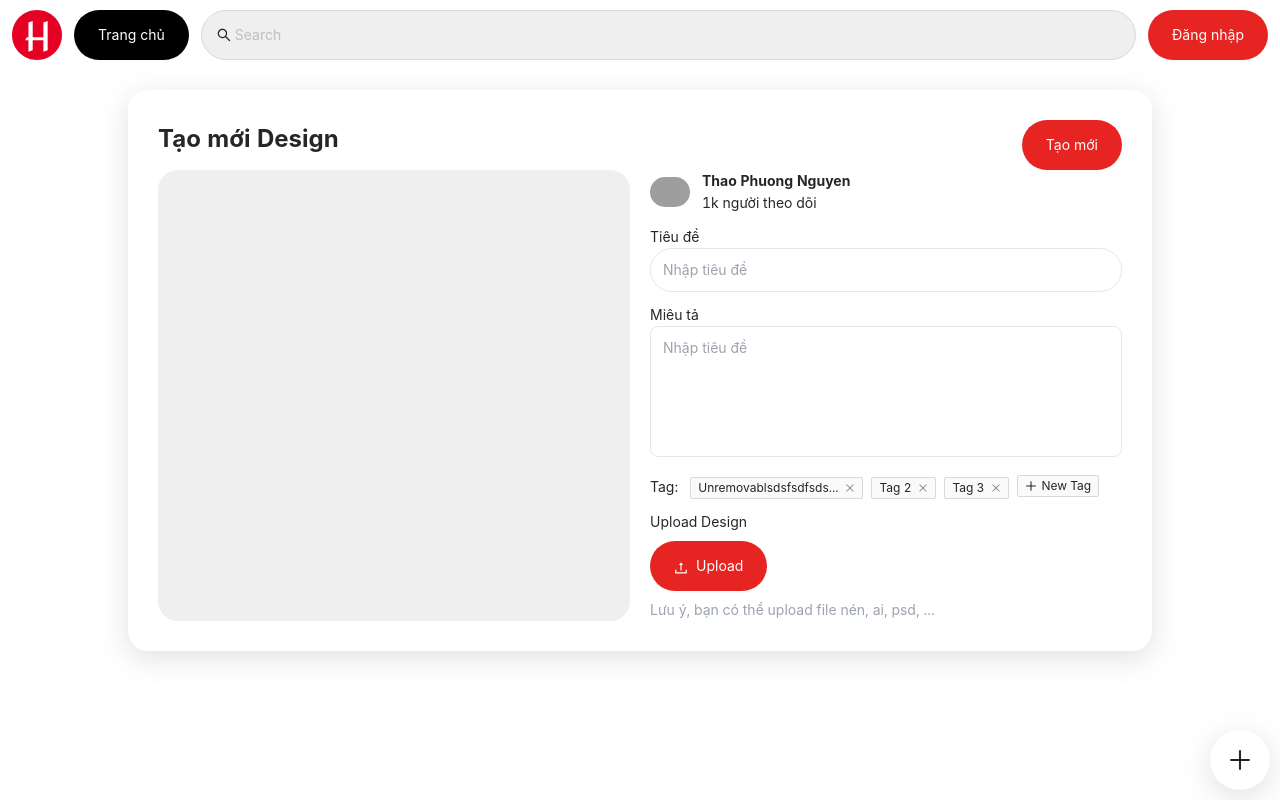
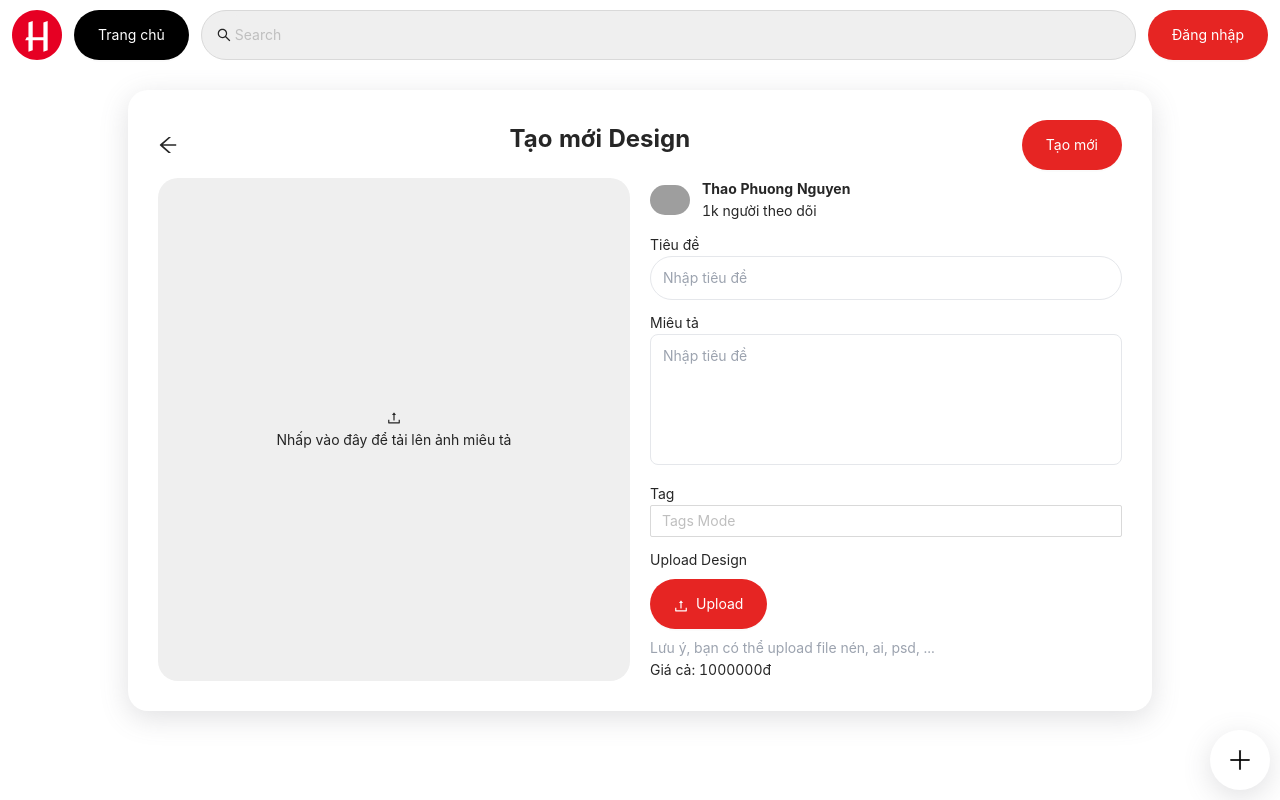
Before and after one commit to tvthag1611/btl-ltw, a React (Create React App) app: page /create in a window 1280 px wide. Built offline with nearby package versions, Linux system fonts and the light colour scheme; grey boxes are pictures that could not be loaded.

Commit message:
show posts

```diff
--- a/package.json
+++ b/package.json
@@ -2,6 +2,7 @@
   "name": "btl-ltw",
   "version": "0.1.0",
   "private": true,
+  "proxy": "http://127.0.0.1:8081/api",
   "dependencies": {
     "@ant-design/icons": "^4.7.0",
     "@craco/craco": "^6.3.0",
--- a/src/components/create/CreatePicture.js
+++ b/src/components/create/CreatePicture.js
@@ -1,48 +1,99 @@
-import { PlusOutlined, UploadOutlined } from "@ant-design/icons";
-import { Button, Input, message, Tag, Tooltip, Upload } from "antd";
+import {
+  ArrowLeftOutlined,
+  PlusOutlined,
+  UploadOutlined,
+} from "@ant-design/icons";
+import { message, Tag, Tooltip, Upload, Select } from "antd";
 import React, { useState } from "react";
+import { useNavigate } from "react-router";
 import MyButton from "../../elements/button/MyButton";
 import "./CreatePicture.css";
+
+const { Option } = Select;
+
 export default function CreatePicture() {
-  const [tags, setTags] = useState([
-    "Unremovablsdsfsdfsdsfsdfsdfsde",
-    "Tag 2",
-    "Tag 3",
-  ]);
+  const navigate = useNavigate();
+  const [postDesignCreate, setPostDesignCreate] = useState({
+    title: "",
+    description: "",
+    tags: [],
+    fileDesign: null,
+    imageDescription: null,
+  });
 
-  const [isAddTag, setIsAddTag] = useState(false);
-
-  const handleClose = (removedTag) => {
-    setTags(tags.filter((tag) => tag !== removedTag));
+  const onChangeTag = (value) => {
+    setPostDesignCreate({
+      ...postDesignCreate,
+      tags: value,
+    });
   };
 
-  const props = {
-    name: "file",
-    action: "https://www.mocky.io/v2/5cc8019d300000980a055e76",
-    headers: {
-      authorization: "authorization-text",
-    },
-    onChange(info) {
-      if (info.file.status !== "uploading") {
-        console.log(info.file, info.fileList);
-      }
-      if (info.file.status === "done") {
-        message.success(`${info.file.name} file uploaded successfully`);
-      } else if (info.file.status === "error") {
-        message.error(`${info.file.name} file upload failed.`);
-      }
-    },
+  const beforeUploadImage = (file) => {
+    if (file.type !== "image/png" && file.type !== "image/jpeg") {
+      message.error(`${file.name} is not a image file`);
+    }
+    return file.type === "image/png" || file.type === "image/jpeg"
+      ? true
+      : Upload.LIST_IGNORE;
+  };
+
+  const handleChangeInput = (e) => {
+    setPostDesignCreate({
+      ...postDesignCreate,
+      [e.target.name]: e.target.value,
+    });
+  };
+
+  const handleChange = ({ file }) => {
+    setPostDesignCreate({
+      ...postDesignCreate,
+      imageDescription: file.originFileObj,
+    });
+  };
+
+  const handleChangeFile = ({ file }) => {
+    setPostDesignCreate({
+      ...postDesignCreate,
+      fileDesign: file.originFileObj,
+    });
   };
 
   return (
     <div className="py-5">
       <div className="create-picture mx-auto">
-        <div className="flex flex-row items-center justify-between">
+        <div className="flex flex-row items-center justify-between mb-2">
+          <ArrowLeftOutlined
+            className="text-xl cursor-pointer"
+            onClick={() => navigate(-1)}
+          />
           <h1>Tạo mới Design</h1>
-          <MyButton className="btn-red">Tạo mới</MyButton>
+          <MyButton
+            className="btn-red"
+            onClick={() => console.log(postDesignCreate)}
+          >
+            Tạo mới
+          </MyButton>
         </div>
         <form className="flex flex-row">
-          <div className="upload-create flex-1 mr-5"></div>
+          <div className="upload-create flex-1 mr-5 flex items-center justify-center">
+            {postDesignCreate.imageDescription ? (
+              <img
+                src={URL.createObjectURL(postDesignCreate.imageDescription)}
+                alt=""
+                className="w-full h-full object-cover"
+              />
+            ) : (
+              <Upload
+                className="text-center"
+                onChange={handleChange}
+                showUploadList={false}
+                beforeUpload={beforeUploadImage}
+              >
+                <UploadOutlined />
+                <p>Nhấp vào đây để tải lên ảnh miêu tả</p>
+              </Upload>
+            )}
+          </div>
           <div className="flex-1">
             <div className="flex flex-row items-center mb-3">
               <img
@@ -63,6 +114,8 @@ export default function CreatePicture() {
               id="newTitle"
               type="text"
               placeholder="Nhập tiêu đề"
+              name="title"
+              onChange={handleChangeInput}
             />
             <label htmlFor="newDesciption">Miêu tả</label>
             <textarea
@@ -70,53 +123,25 @@ export default function CreatePicture() {
               id="newDesciption"
               placeholder="Nhập tiêu đề"
               rows="6"
+              name="description"
+              onChange={handleChangeInput}
             />
-            {isAddTag && (
-              <input
-                className="border rounded-full w-full py-3 px-3 text-gray-700 mb-3 leading-tight focus:outline-none focus:shadow-outline"
-                type="text"
-                placeholder="Nhập tag mới"
-              />
-            )}
-            <label htmlFor="newTag" className="mr-3">
-              Tag:
-            </label>
-            {tags.map((tag, index) => {
-              const isLongTag = tag.length > 20;
-
-              const tagElem = (
-                <Tag
-                  className="edit-tag"
-                  key={tag}
-                  closable
-                  onClose={() => handleClose(tag)}
-                >
-                  <span>{isLongTag ? `${tag.slice(0, 20)}...` : tag}</span>
-                </Tag>
-              );
-              return isLongTag ? (
-                <Tooltip title={tag} key={tag}>
-                  {tagElem}
-                </Tooltip>
-              ) : (
-                tagElem
-              );
-            })}
-            <Tag
-              className="cursor-pointer"
-              key="newTag"
-              onClick={() => setIsAddTag(!isAddTag)}
+            <label htmlFor="newTag">Tag</label>
+            <Select
+              mode="tags"
+              style={{ width: "100%" }}
+              placeholder="Tags Mode"
+              onChange={onChangeTag}
             >
-              <span className="flex items-center">
-                <PlusOutlined className="mr-1" />
-                New Tag
-              </span>
-            </Tag>
+              {postDesignCreate.tags.map((tag, index) => (
+                <Option key={index}>{tag}</Option>
+              ))}
+            </Select>
             <br />
             <div className="mb-3"></div>
             <label htmlFor="newDesciption">Upload Design</label>
             <br />
-            <Upload {...props}>
+            <Upload onChange={handleChangeFile}>
               <MyButton icon={<UploadOutlined />} className="btn-red mt-2">
                 Upload
               </MyButton>
@@ -124,6 +149,7 @@ export default function CreatePicture() {
             <div className="text-gray-400 mt-2">
               Lưu ý, bạn có thể upload file nén, ai, psd, ...
             </div>
+            <div>Giá cả: 1000000đ</div>
           </div>
         </form>
       </div>
--- a/src/components/login/Login.js
+++ b/src/components/login/Login.js
@@ -29,10 +29,7 @@ export default function Login({ isOpen, setIsOpen }) {
 
   const login = async () => {
     try {
-      const response = await axios.post(
-        `${process.env.REACT_APP_API_URL}/user/login`,
-        accLogin
-      );
+      const response = await axios.post(`/user/login`, accLogin);
 
       console.log(response);
 
--- a/src/components/signup/SignUp.js
+++ b/src/components/signup/SignUp.js
@@ -27,7 +27,7 @@ export default function Signup({ isOpen, setIsOpen }) {
 
   const signup = async () => {
     try {
-      const response = await axios.post("api/user/registeruser", accSignup);
+      const response = await axios.post("/user/registeruser", accSignup);
 
       if (response.statusText == "OK" && response.status == 200) {
         message.success("Signup success");
--- a/src/elements/layout/header/Header.css
+++ b/src/elements/layout/header/Header.css
@@ -1,7 +1,7 @@
 .header {
   height: 70px;
   background: white;
-  z-index: 9999999;
+  z-index: 10;
 }
 
 .input-search {
```
Also changed, not shown: src/components/home/Home.js (+39 -77 lines).
